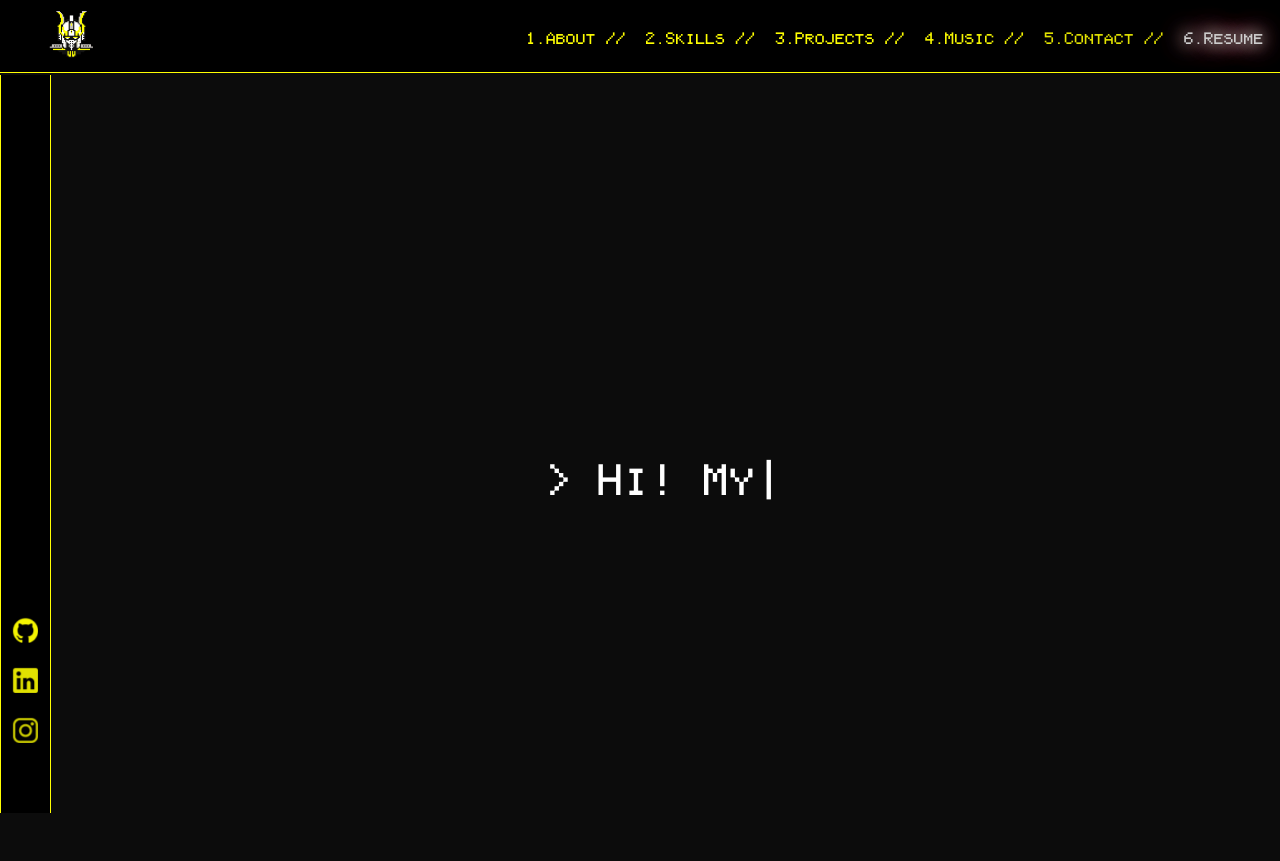
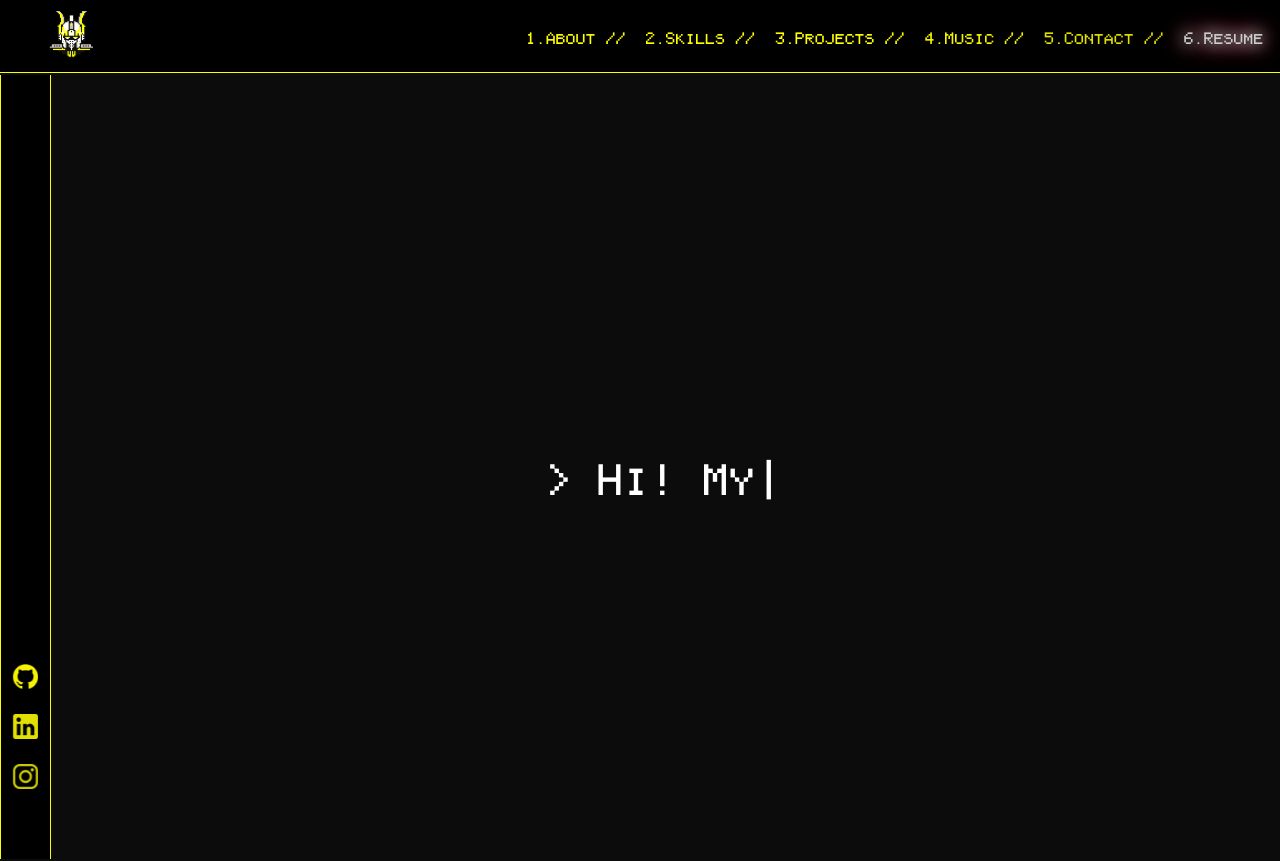
Before and after one commit to badjub1es/personal_site, a React (Create React App) app: page / in a window 1280 px wide. Shown: the top 861 px of the page. Built offline with nearby package versions, Linux system fonts and the light colour scheme.

Commit message:
fix vh for sidebar

```diff
--- a/src/Components/NavBar/style/navbar.css
+++ b/src/Components/NavBar/style/navbar.css
@@ -53,7 +53,7 @@
     align-items: center;
     top: 75px;
     left: 0px;
-    height: 92.2vh;
+    height: 98vh;
     border-right: 1px solid #FFFF02;
     width: 50px;
     background-color: black;
```
